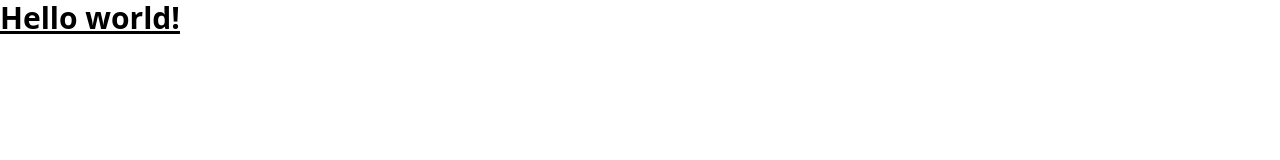
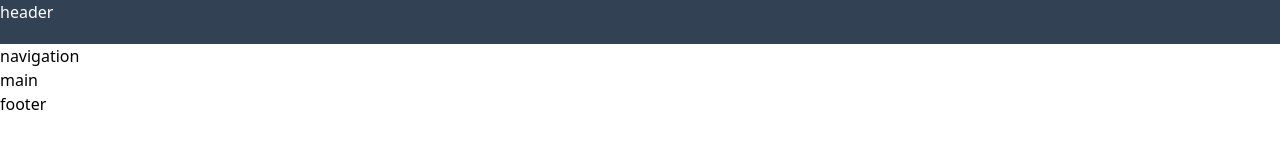
Before and after one commit to Ptcgroupltd/singline_webstie, a website: page src/app/index.html in a window 1280 px wide. Drawn offline with Linux system fonts and the light colour scheme.

Commit message:
finishing setup

```diff
--- a/src/app/index.html
+++ b/src/app/index.html
@@ -10,9 +10,49 @@
 </head>
 
 <body>
-    <h1 class="text-3xl font-bold underline">
-        Hello world!
-    </h1>
+    <div class="conatiner">
+        <div id="header"></div>
+        <div id="nav"></div>
+        <div id="main"></div>
+        <div id="footer"></div>
+    </div>
 </body>
+<script>
+    // Load the header and navigation components using AJAX
+    function loadComponents() {
+        const headerRequest = new XMLHttpRequest();
+        headerRequest.open('GET', '../component/header.html');
+        headerRequest.onload = function() {
+            document.getElementById('header').innerHTML = headerRequest.responseText;
+        };
+        headerRequest.send();
+
+        const navRequest = new XMLHttpRequest();
+        navRequest.open('GET', '../component/navigation.html');
+        navRequest.onload = function() {
+            document.getElementById('nav').innerHTML = navRequest.responseText;
+        };
+        navRequest.send();
+
+        const mainRequest = new XMLHttpRequest();
+        mainRequest.open('GET', 'main.html');
+        mainRequest.onload = function() {
+            document.getElementById('main').innerHTML = mainRequest.responseText;
+        };
+        mainRequest.send();
+
+        const footerRequest = new XMLHttpRequest();
+        footerRequest.open('GET', '../component/footer.html');
+        footerRequest.onload = function() {
+            document.getElementById('footer').innerHTML = footerRequest.responseText;
+        };
+        footerRequest.send();
+    }
+
+    // Load the components when the page is ready
+    window.onload = function() {
+        loadComponents();
+    };
+</script>
 
 </html>
--- /dev/null
+++ b/src/app/main.html
@@ -0,0 +1,3 @@
+<div class="container">
+    <h4>main</h4>
+</div>
--- /dev/null
+++ b/src/component/footer.html
@@ -0,0 +1,3 @@
+<footer>
+    <h1>footer</h1>
+</footer>
--- /dev/null
+++ b/src/component/header.html
@@ -0,0 +1,3 @@
+<header class="bg-slate-700 h-11 text-white">
+    <h2>header</h2>
+</header>
--- /dev/null
+++ b/src/component/navigation.html
@@ -0,0 +1,3 @@
+<nav>
+    <h1>navigation</h1>
+</nav>
```
Also changed, not shown: static/css/index.css.
